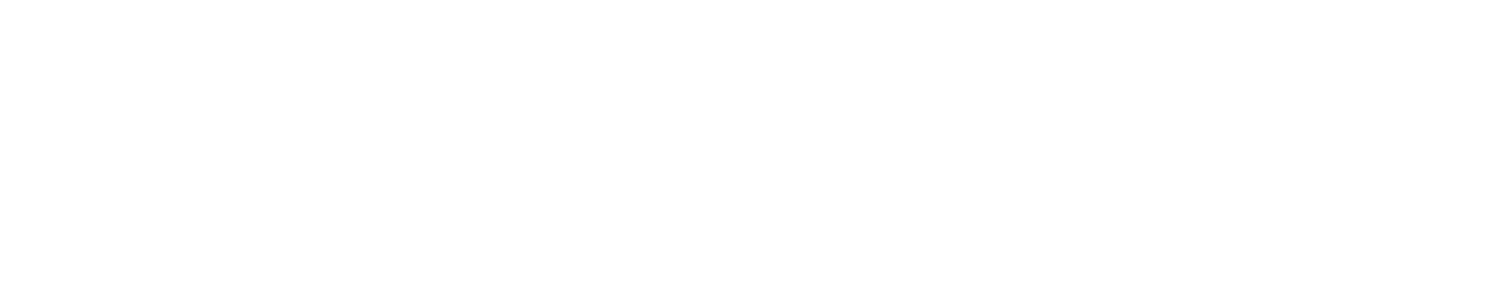
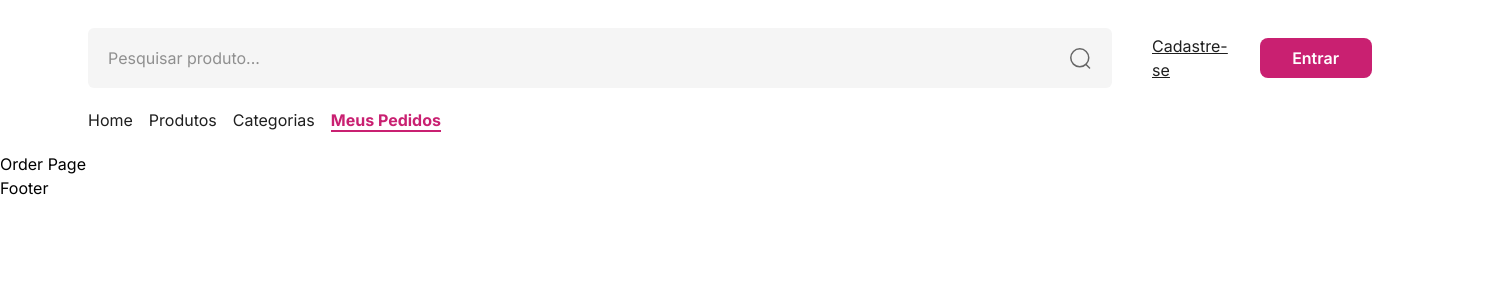
Before and after one commit to nicolasfr-dev/projetofrontend-gtech, a React (Vite) app: page /pedidos in a window 1280 px wide. Before the commit this address had no page. Shown: the top 300 px of the page, 1492 px wide, since content can reach past the window. Built offline with nearby package versions, Linux system fonts and the light colour scheme.

Commit message:
fix: fixed routes and navbar

```diff
--- a/src/components/Header.jsx
+++ b/src/components/Header.jsx
@@ -6,8 +6,8 @@ import Search from "../assets/search-icon.svg";
 const Header = () => {
   return (
     <>
-      <header className="bg-white w-full px-22 pt-10 pb-5">
-        <div className="inline-flex gap-5 w-full items-center">
+      <header className="bg-white w-full px-22 pt-7 pb-5">
+        <div className="flex justify-between w-full items-center">
           <Link to={"/"}>
             <img src={Logo} alt="Logo loja" />
           </Link>
@@ -18,18 +18,18 @@ const Header = () => {
               className="absolute items-end right-5 text-light-gray-2 pointer-events-none fill-primary"
             />
             <input
-              className="bg-light-gray-3 text-dark-gray-2 rounded-md w-4xl h-15 p-5 placeholder:text-light-gray focus:outline-1 focus:outline-primary"
+              className="bg-light-gray-3 text-dark-gray-2 rounded-md w-5xl h-15 p-5 placeholder:text-light-gray focus:outline-1 focus:outline-primary"
               type="text"
               placeholder="Pesquisar produto..."
             />
           </div>
 
-          <div className="flex gap-6 mx-10 items-center">
+          <div className="flex gap-8 mx-10 items-center">
             <span className=" text-dark-gray underline">
               <Link to="/cadastro">Cadastre-se</Link>
             </span>
-            <Link to="login">
-              <button className="bg-primary hover:bg-tertiary inline font-semibold w-25 h-10 rounded-lg text-white cursor-pointer">
+            <Link to="/login">
+              <button className="bg-primary hover:bg-tertiary inline font-semibold w-28 h-10 rounded-lg text-white cursor-pointer">
                 Entrar
               </button>
             </Link>
@@ -43,17 +43,17 @@ const Header = () => {
         </div>
         <nav className="mt-5">
           <ul className="flex gap-4 ">
-            <li className="active:text-primary hover:text-primary">
-              <NavLink to={"/"}>Home</NavLink>
+            <li className="hover:text-primary">
+              <NavLink className={({ isActive }) => isActive ? "text-primary font-bold border-b-2" : "text-dark-gray"} to={"/"}>Home</NavLink>
             </li>
             <li className="hover:text-primary">
-              <NavLink to={"/produtos"}>Produtos</NavLink>
+              <NavLink className={({ isActive }) => isActive ? "text-primary font-bold border-b-2" : "text-dark-gray"} to={"/produtos"}>Produtos</NavLink>
             </li>
             <li className="hover:text-primary">
-              <NavLink to={"/categorias"}>Categorias</NavLink>
+              <NavLink className={({ isActive }) => isActive ? "text-primary font-bold border-b-2" : "text-dark-gray"} to={"/categorias"}>Categorias</NavLink>
             </li>
             <li className="hover:text-primary">
-              <NavLink to={"/pedidos"}>Meus Pedidos</NavLink>
+              <NavLink className={({ isActive }) => isActive ? "text-primary font-bold border-b-2" : "text-dark-gray"} to={"/pedidos"}>Meus Pedidos</NavLink>
             </li>
           </ul>
         </nav>
--- a/src/pages/LoginPage.jsx
+++ b/src/pages/LoginPage.jsx
@@ -1,7 +1,11 @@
 const LoginPage = () => {
     return (
         <>
+            <section>
+
             <p>Login Page</p>
+
+            </section>
         </>
      );
 }
--- a/src/routes/Paths.jsx
+++ b/src/routes/Paths.jsx
@@ -3,6 +3,9 @@ import PageLayout from "../layouts/PageLayout";
 import HomePage from "../pages/HomePage";
 import ProductListingPage from "../pages/ProductListingPage";
 import CreateAccountPage from "../pages/CreateAccountPage";
+import LoginPage from "../pages/LoginPage";
+import ProductViewPage from "../pages/ProductViewPage";
+import OrderPage from "../pages/OrdersPage";
 
 const Paths = () => {
   return (
@@ -11,8 +14,11 @@ const Paths = () => {
         <Routes>
           <Route path="/" element={<PageLayout />}>
             <Route index element={<HomePage />} />
-            <Route to="/produtos" element={<ProductListingPage />} />
-            <Route to="/cadastro" element={<CreateAccountPage />} />
+            <Route path="/produtos" element={<ProductListingPage />} />
+            <Route path="/cadastro" element={<CreateAccountPage />} />
+            <Route path="/login" element={<LoginPage />} />
+            <Route path='/produto/:id' element={<ProductViewPage />} />
+            <Route path="/pedidos" element={<OrderPage />} />
           </Route>
         </Routes>
       </BrowserRouter>
```
